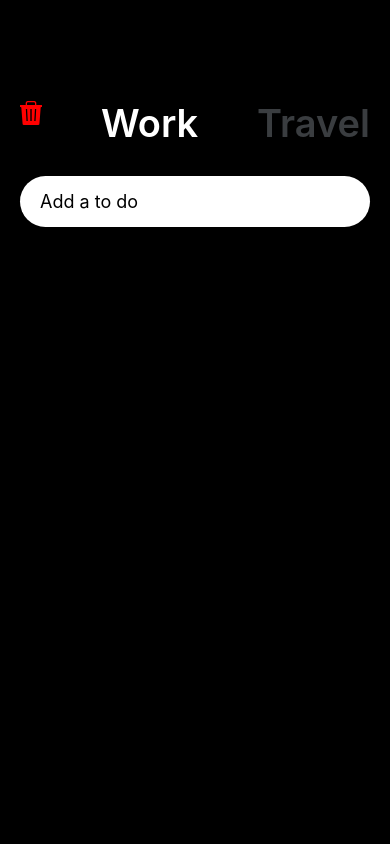
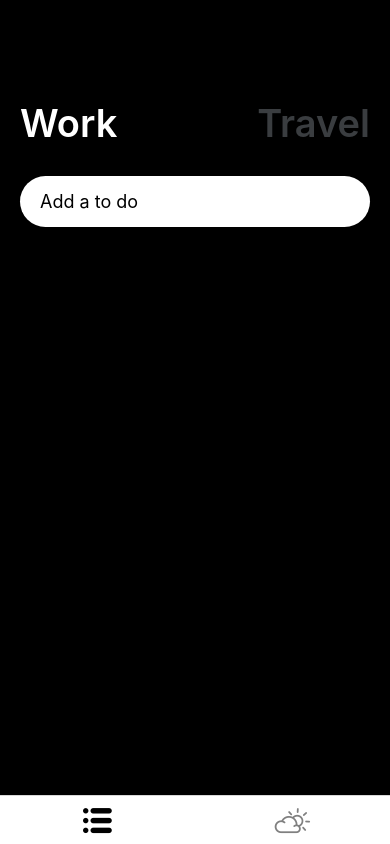
Before and after one commit to alexjun12/MyUseApp_ReactNative, a React Native app: screen / in a window 390 px wide. Built offline with nearby package versions, Linux system fonts and the light colour scheme.

Commit message:
22_03_16

```diff
--- a/App.js
+++ b/App.js
@@ -1,18 +1,36 @@
 import * as React from 'react';
 import { NavigationContainer } from '@react-navigation/native';
-import { createStackNavigator } from '@react-navigation/stack';
+//import { createStackNavigator } from '@react-navigation/stack';
+import { createBottomTabNavigator } from '@react-navigation/bottom-tabs';
+
+import { Fontisto } from '@expo/vector-icons';
 
 import TodoScene from './Todo';
 import WeatherScene from './Weather';
+import { backgroundColor } from 'react-native/Libraries/Components/View/ReactNativeStyleAttributes';
 
-const Stack = createStackNavigator();
+//constStack = createStackNavigator();
+const Tab = createBottomTabNavigator();
 export default function App() {
   return (
     <NavigationContainer>
-      <Stack.Navigator initialRouteName="MAIN">
-        <Stack.Screen name="MAIN" component={TodoScene} options={{ title: 'ToDoScreen', headerShown: false }}/>
-        <Stack.Screen name="WEATHER" component={WeatherScene} options={{ title: 'WeatherScene', headerShown: false}}/>
-      </Stack.Navigator>
+      <Tab.Navigator screenOptions={({ route }) => ({
+          tabBarIcon: ({ focused, color, size }) => {
+            let iconName;
+            if (route.name === 'TODO') {
+              iconName = focused ? 'nav-icon-list-a' : 'nav-icon-list-a';
+            } else if (route.name === 'WEATHER') {
+              iconName = focused ? 'day-cloudy' : 'day-cloudy';
+            }
+            return <Fontisto name={iconName} size={size} color={color} />;
+          },
+          tabBarActiveTintColor: 'black',
+          tabBarInactiveTintColor: 'gray',
+          tabBarShowLabel: false,
+        })} initialRouteName="ToDo">
+        <Tab.Screen name="TODO" component={TodoScene} options={{ title: 'ToDoList', headerShown: false }}/>
+        <Tab.Screen name="WEATHER" component={WeatherScene} options={{ title: 'WeatherCheck', headerShown: false}}/>
+      </Tab.Navigator>
     </NavigationContainer>
   );
 }
--- a/Todo.js
+++ b/Todo.js
@@ -56,9 +56,6 @@ export default function Todo({navigation}) {
     <View style={styles.container}>
       <StatusBar style="auto" />
       <View style={styles.header}>
-        <TouchableOpacity onPress = {tapClick}>
-            <Fontisto name="trash" size={24} color="red" />
-        </TouchableOpacity>
         <TouchableOpacity onPress={work}>
           <Text style={{...styles.btnText, color: working ? theme.white : theme.grey}}>Work</Text>
         </TouchableOpacity>
--- a/package.json
+++ b/package.json
@@ -11,9 +11,11 @@
   },
   "dependencies": {
     "@react-native-async-storage/async-storage": "~1.15.0",
+    "@react-navigation/bottom-tabs": "^6.2.0",
     "@react-navigation/native": "^6.0.8",
     "@react-navigation/stack": "^6.1.1",
     "expo": "~44.0.0",
+    "expo-location": "~14.0.1",
     "expo-status-bar": "~1.2.0",
     "react": "17.0.1",
     "react-dom": "17.0.1",
@@ -21,8 +23,8 @@
     "react-native-gesture-handler": "^2.3.2",
     "react-native-safe-area-context": "^4.1.4",
     "react-native-screens": "^3.13.1",
-    "react-native-web": "0.17.1",
-    "expo-location": "~14.0.1"
+    "react-native-vector-icons": "^9.1.0",
+    "react-native-web": "0.17.1"
   },
   "devDependencies": {
     "@babel/core": "^7.12.9"
```
Also changed, not shown: 1 other file (tests, documents, lock files or other folders).
